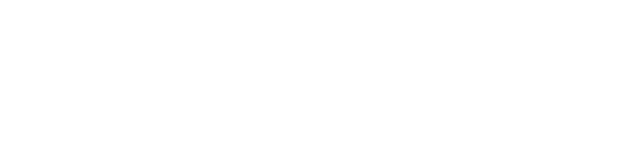
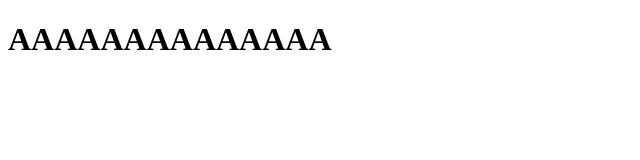
Before and after one commit to bexxkk/bekzat, a plain HTML site: page index.html in a window 1280 px wide. Shown: the whole page, without its empty margins (0-640 px from the left). Drawn offline with Linux system fonts and the light colour scheme.

Commit message:
Changed index file

```diff
--- a/index.html
+++ b/index.html
@@ -7,6 +7,6 @@
     <title>Document</title>
 </head>
 <body>
-
+    <h1>AAAAAAAAAAAAAA</h1>
 </body>
 </html>
```
